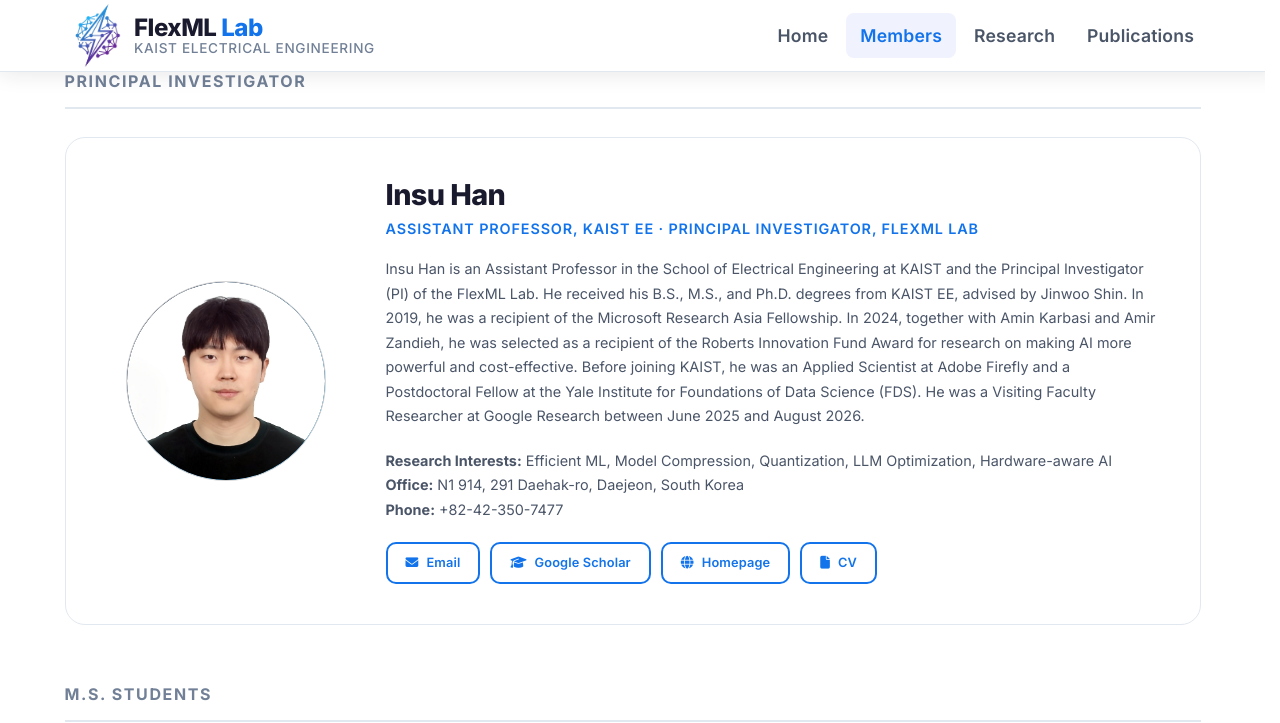
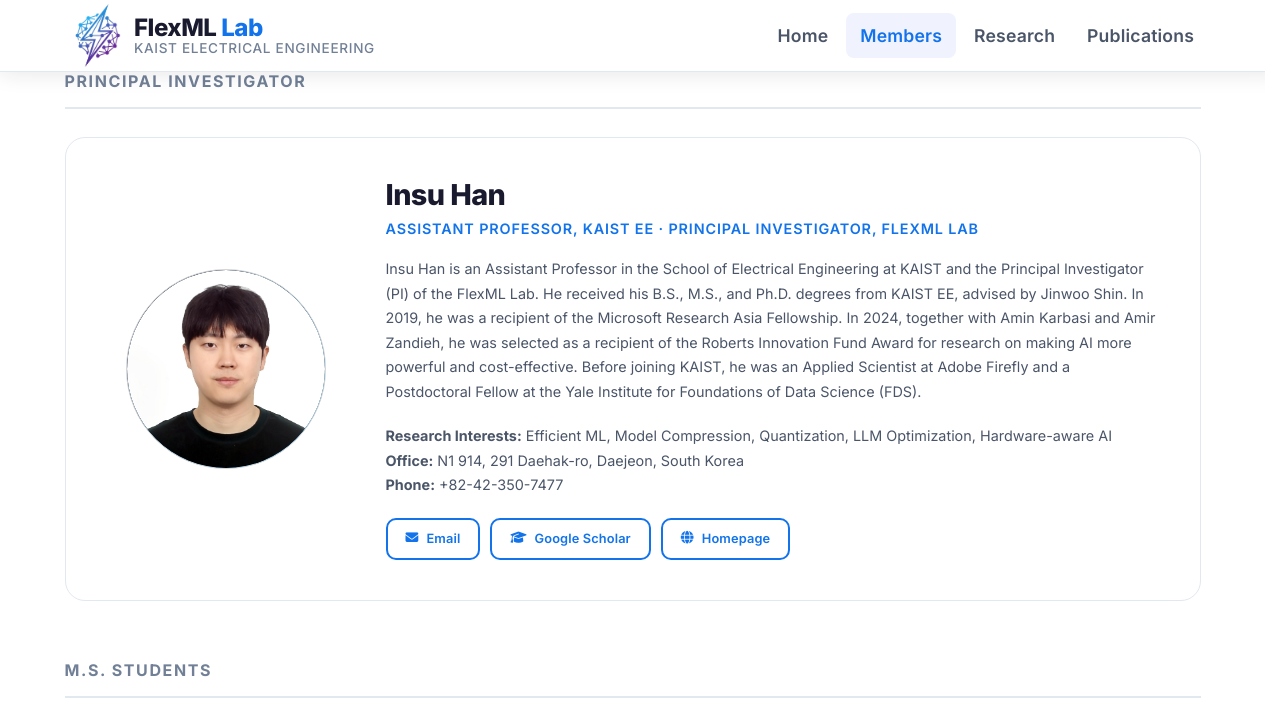
Before and after one commit to kaist-flexml-lab/kaist-flexml-lab.github.io, a Jekyll site: the page built from people.html, in a window 1280 px wide and 900 px high, scrolled down 355 px, cut to the strip 0-723 px from the top of the window. Built offline with Jekyll 4.4.1, drawn with Linux system fonts in a browser that asks for light colours.

Commit message:
Comment out Google Research position and update links
Updated comments and links in the people.html file.

```diff
--- a/people.html
+++ b/people.html
@@ -45,7 +45,7 @@ permalink: /people
           In 2019, he was a recipient of the Microsoft Research Asia Fellowship.
           In 2024, together with Amin Karbasi and Amir Zandieh, he was selected as a recipient of the Roberts Innovation Fund Award for research on making AI more powerful and cost-effective.
           Before joining KAIST, he was an Applied Scientist at Adobe Firefly and a Postdoctoral Fellow at the Yale Institute for Foundations of Data Science (FDS).
-          He was a Visiting Faculty Researcher at Google Research between June 2025 and August 2026.
+          <!-- He was a Visiting Faculty Researcher at Google Research between June 2025 and August 2026. -->
           <!-- leads the FlexML Lab at KAIST EE. His research focuses on developing
           fast and memory-efficient machine learning algorithms, spanning model compression,
           quantization, hardware-aware architecture, and efficient LLM inference.
@@ -61,10 +61,10 @@ permalink: /people
           <a href="mailto:insu.han@kaist.ac.kr" class="btn btn--outline-dark btn--sm"><i class="fas fa-envelope"></i>
             Email</a>
           <!-- <a href="#" class="btn btn--outline-dark btn--sm"><i class="fab fa-github"></i> GitHub</a> -->
-          <a href="#" class="btn btn--outline-dark btn--sm"><i class="fas fa-graduation-cap"></i> Google Scholar</a>
+          <a href="https://scholar.google.com/citations?hl=en&user=0w39xsoAAAAJ" class="btn btn--outline-dark btn--sm"><i class="fas fa-graduation-cap"></i> Google Scholar</a>
           <a href="https://insuhan.github.io/" class="btn btn--outline-dark btn--sm"><i class="fas fa-globe"></i>
             Homepage</a>
-          <a href="" class="btn btn--outline-dark btn--sm"><i class="fas fa-file"></i> CV</a>
+          <!-- <a href="" class="btn btn--outline-dark btn--sm"><i class="fas fa-file"></i> CV</a> -->
         </div>
       </div>
     </div>
```
